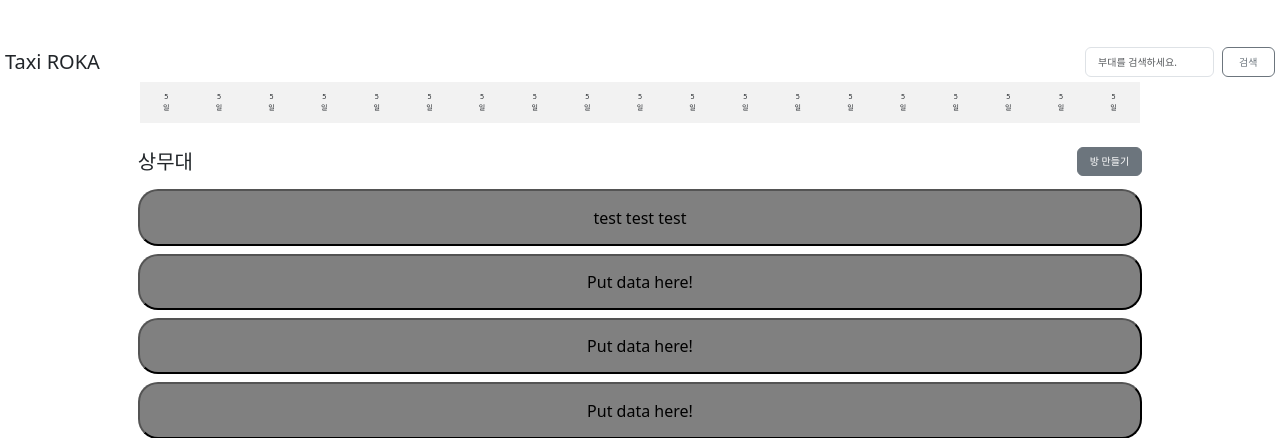
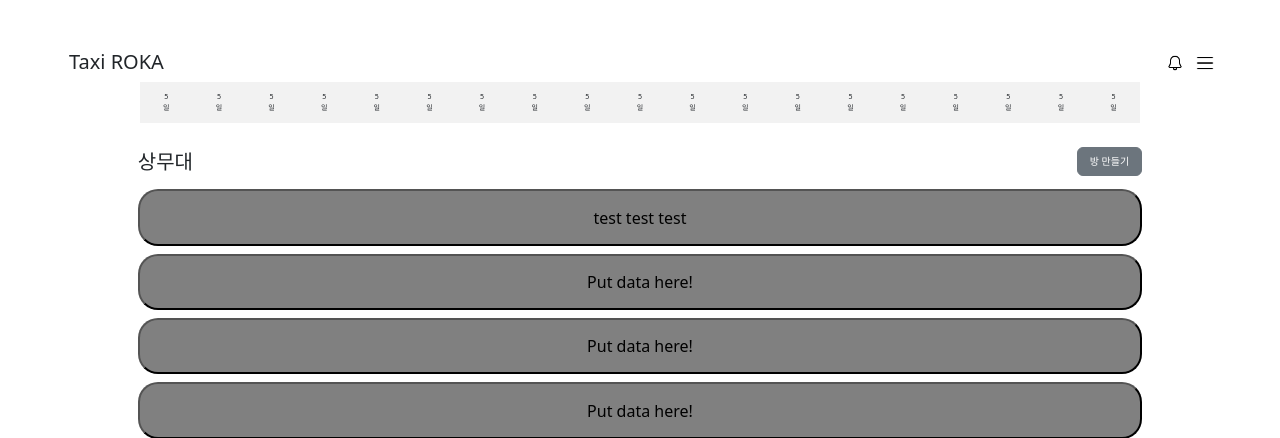
Before and after one commit to ROKATAXI/taxiRoka, a Django app: page /matching/ in a window 1280 px wide. Shown: the top 438 px of the page. Run offline with Django 4.2, Linux system fonts and the light colour scheme.

Commit message:
base.html 로그인과 비로그인

```diff
--- a/static/css/style.css
+++ b/static/css/style.css
@@ -19,6 +19,11 @@ html, body {
     width: 100%;
     background-color: white;
 }
+
+.nav-container > h1 {
+    margin-left: 5%;
+}
+
 .main-container {
     margin-top: 82px;
 }
@@ -70,3 +75,20 @@ html, body {
     box-shadow: 0 1.5px 2.5px black;
     margin: 5px 0 0 0;
 }
+.login-nav-right{
+    display: flex;
+    flex-direction: row;
+    align-items: center;
+    margin-bottom: 8px;
+    margin-right: 5%;
+    gap: 10px;
+}
+
+.notice-img {
+    height: 18px;
+    width: 18px;
+}
+.hamburger-img {
+    height: 22px;
+    width: 22px;
+}
--- a/templates/base.html
+++ b/templates/base.html
@@ -14,7 +14,7 @@
 <body>
     <!-- 네비게이션 바 -->
     <!-- 비로그인 -->
-    {% if 1 == 1 %}
+    {% if 1 == 0 %}
     <nav class="fixed-top">
         <div class="nav-container">
             <h1 class="title">Taxi ROKA</h1>
@@ -33,11 +33,9 @@
         <div class="nav-container">
             <h1 class="title">Taxi ROKA</h1>
             <!-- 검색 -->
-            <div class="search-container">
-                <form class="d-flex search-room" role="search" method="POST">{% csrf_token %}
-                    <input class="form-control me-2" type="search" placeholder="부대를 검색하세요.">
-                    <button class="btn btn-outline-secondary" type="submit">검색</button>
-                </form>
+            <div class="login-nav-right">
+                <img src="/static/img/notice.png" alt="notice이미지" class="notice-img">
+                <img src="/static/img/hamburger.png" alt="hamburger이미지" class="hamburger-img">
             </div>
         </div>
     </nav>
```
Also changed, not shown: static/css/matching_list.css (line endings or trailing spaces), static/img/hamburger.png (added), static/img/notice.png (added).
